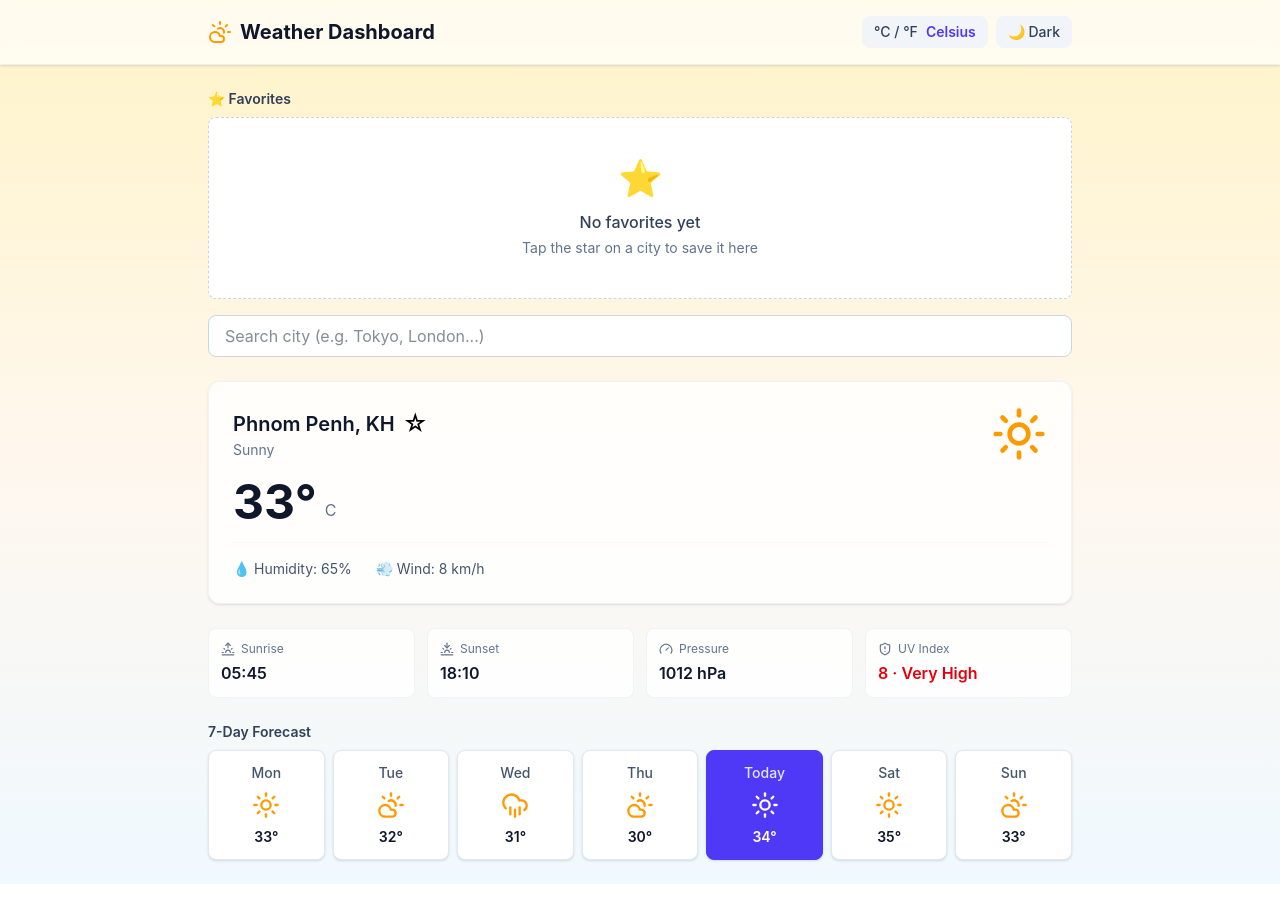
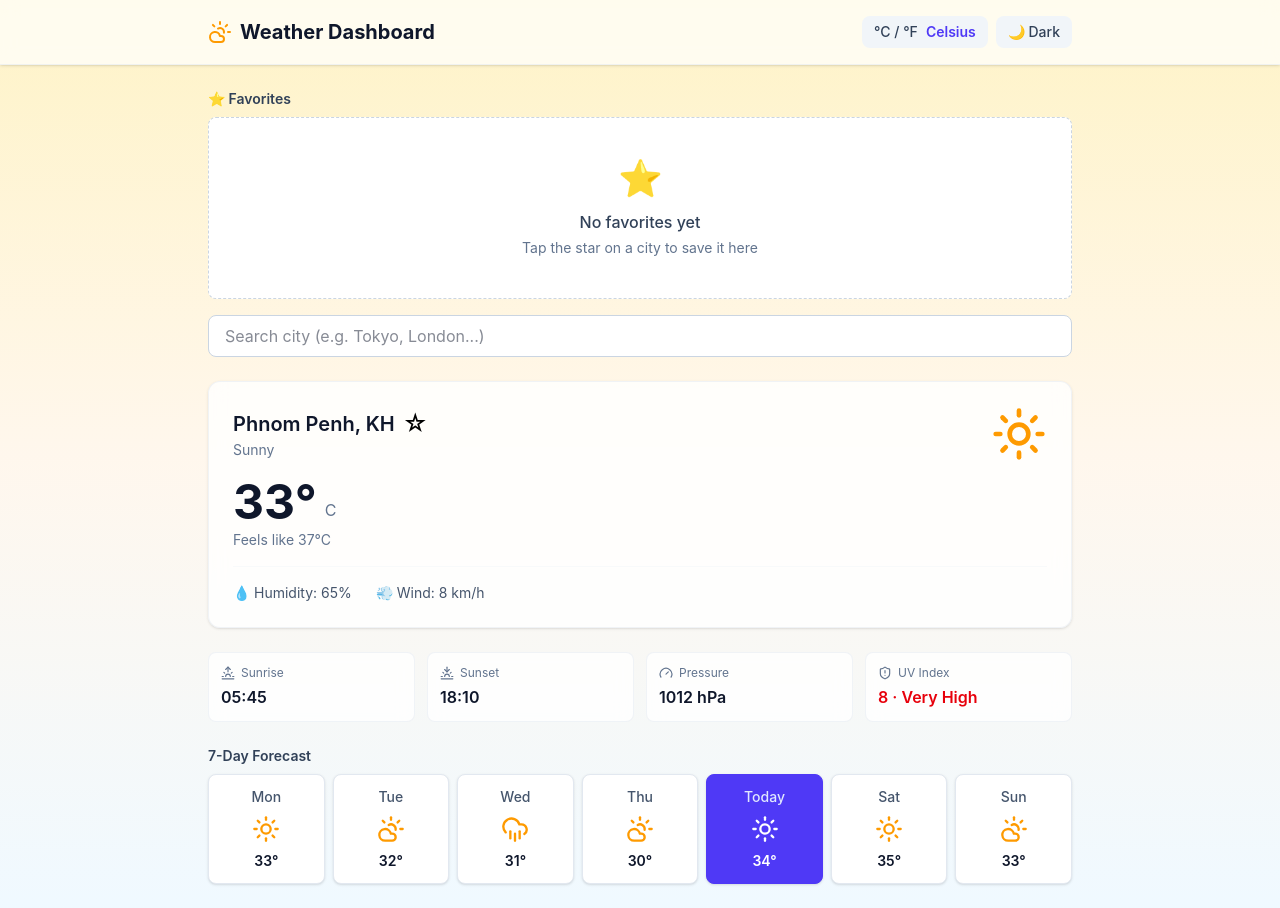
Before and after one commit to sieve-dev-sudo/weather-dashboard, a React (Vite) app: page / in a window 1280 px wide. Before the commit the page ends 884 px from the top, so only its background shows below. Built offline with nearby package versions, Linux system fonts and the light colour scheme.

Commit message:
feat: display feels-like temperature in CurrentWeather

```diff
--- a/src/components/CurrentWeather.jsx
+++ b/src/components/CurrentWeather.jsx
@@ -5,6 +5,7 @@ import FavoriteButton from './FavoriteButton'
 
 function CurrentWeather({ city, unit, isFavorite, onToggleFavorite }) {
   const displayTemp = convertTemp(city.temp, unit)
+  const displayFeelsLike = convertTemp(city.feelsLike, unit)
 
   return (
     <AnimatePresence mode="wait">
@@ -38,6 +39,9 @@ function CurrentWeather({ city, unit, isFavorite, onToggleFavorite }) {
           <span className="text-4xl sm:text-5xl font-bold text-slate-900 dark:text-slate-100">{displayTemp}°</span>
           <span className="text-slate-500 dark:text-slate-400 mb-1">{unit}</span>
         </div>
+        <p className="text-sm text-slate-500 dark:text-slate-400 mt-1">
+          Feels like {displayFeelsLike}°{unit}
+        </p>
 
         <div className="mt-3 sm:mt-4 flex flex-wrap gap-3 sm:gap-6 text-xs sm:text-sm text-slate-600 dark:text-slate-300 border-t border-slate-100/50 dark:border-slate-700/50 pt-3 sm:pt-4">
           <div className="flex items-center gap-1">
```
